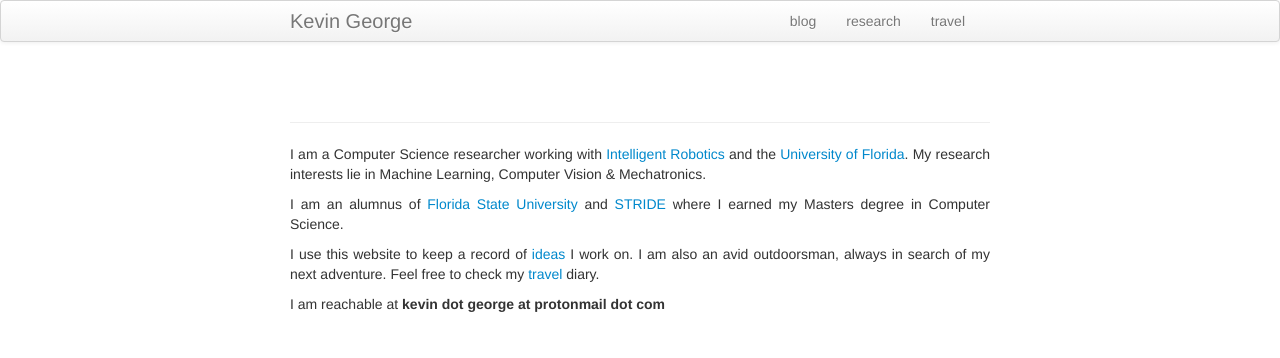
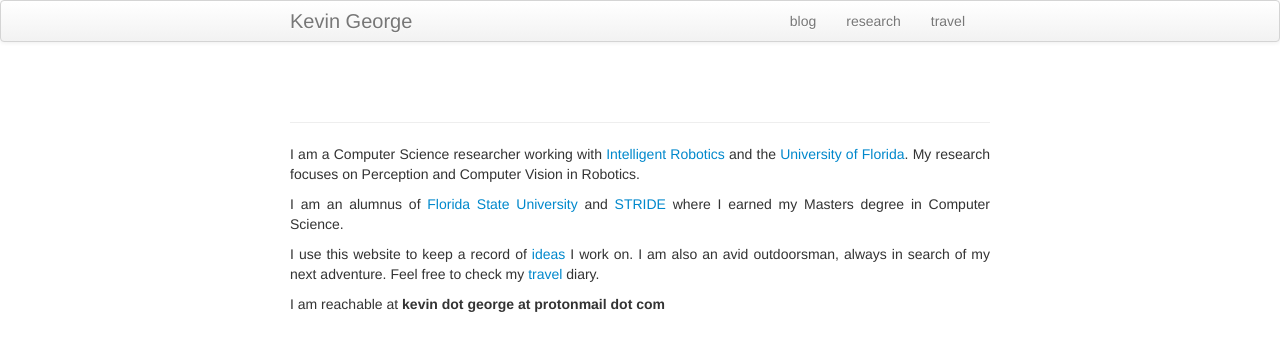
Before and after one commit to kevin-george/kevin-george.github.io, a Jekyll site: the page built from index.md, in a window 1280 px wide. Shown: the top 358 px of the page. Built offline with Jekyll 4.4.1, drawn with Linux system fonts in a browser that asks for light colours.

Commit message:
Update index.md

```diff
--- a/index.md
+++ b/index.md
@@ -6,7 +6,7 @@ title: Kevin George
 <br/>
 
 ---
-I am a Computer Science researcher working with [Intelligent Robotics](https://intelligentrobotics.org) and the [University of Florida](http://www.reef.ufl.edu). My research interests lie in Machine Learning, Computer Vision & Mechatronics.
+I am a Computer Science researcher working with [Intelligent Robotics](https://intelligentrobotics.org) and the [University of Florida](http://www.reef.ufl.edu). My research focuses on Perception and Computer Vision in Robotics.
 
 
 I am an alumnus of [Florida State University](http://www.cs.fsu.edu) and [STRIDE](http://www.eng.fsu.edu/stride) where I earned my Masters degree in Computer Science.
```
